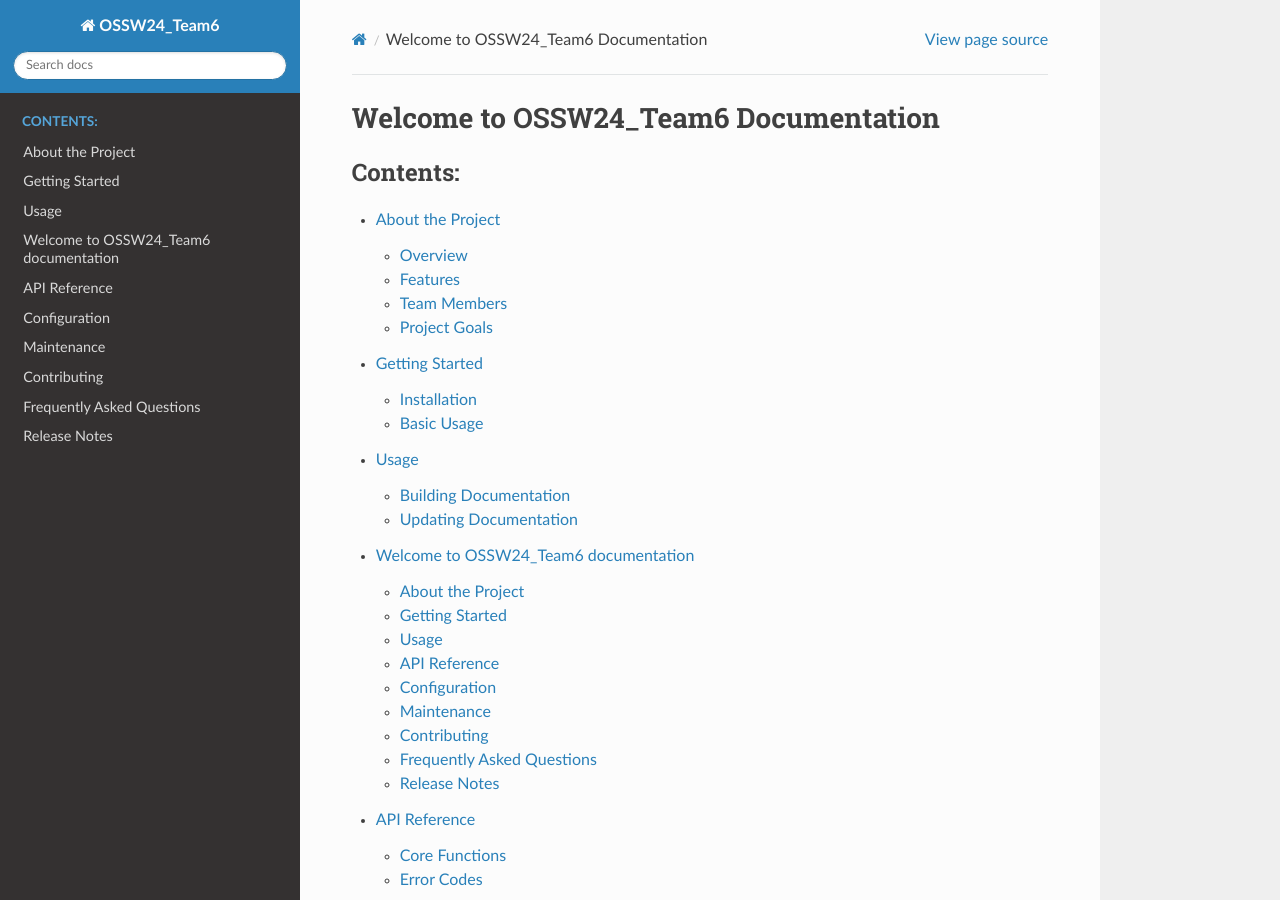
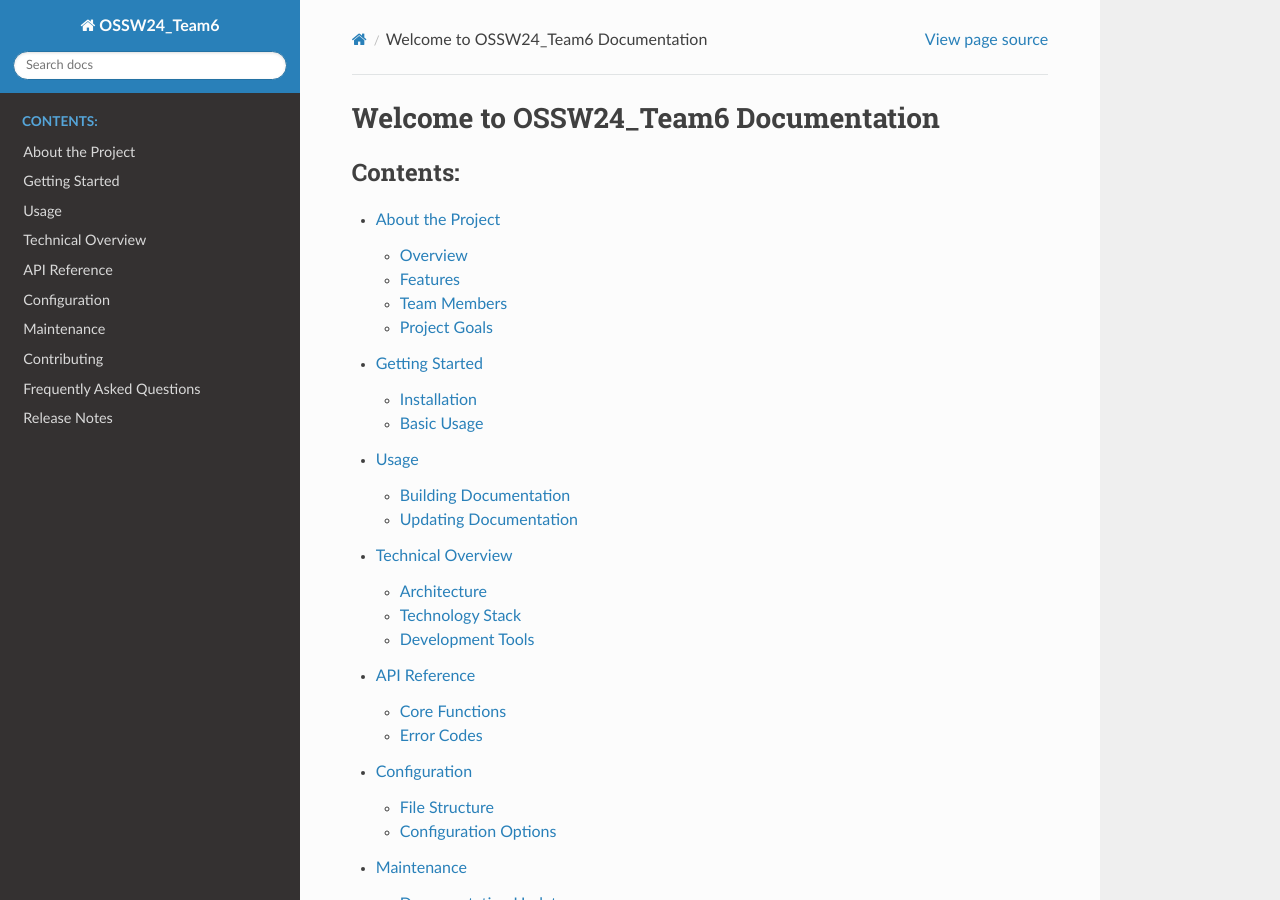
Before and after one commit to yoooousir/ReadTheDocs, a Sphinx documentation site: the page built from docs/source/index.rst, in a window 1280 px wide and 900 px high. Built offline with Sphinx 7.4.7 and the Read the Docs theme 3.1.0, drawn with Linux system fonts in a browser that asks for light colours; pages that are not in the unit, such as notebooks, are missing from menus.

Commit message:
Update technical_overview.rst

```diff
--- a/docs/source/technical_overview.rst
+++ b/docs/source/technical_overview.rst
@@ -1,27 +1,55 @@
-.. OSSW24_Team6 documentation master file, created by
-   sphinx-quickstart on Sat Nov 30 22:45:54 2024.
-   You can adapt this file completely to your liking, but it should at least
-   contain the root `toctree` directive.
+Technical Overview
+================
 
-Welcome to OSSW24_Team6 documentation
-==========================
+Architecture
+-----------
 
-Add your content using ``reStructuredText`` syntax. See the
-`reStructuredText <https://www.sphinx-doc.org/en/master/usage/restructuredtext/index.html>`_
-documentation for details.
+System Components
+^^^^^^^^^^^^^^^
+.. code-block:: text
 
+    +---------------+     +--------------+     +--------------+
+    |  Front-end    |     |   API       |     |   Database   |
+    |  Interface    |<--->|   Layer     |<--->|   Layer      |
+    +---------------+     +--------------+     +--------------+
 
-.. toctree::
-   :maxdepth: 2
-   :caption: Contents:
+Technology Stack
+--------------
 
-   about
-   getting_started
-   usage
-   technical_overview
-   api_reference
-   configuration
-   maintenance
-   contributing
-   faq
-   release_notes
+Frontend
+^^^^^^^
+* HTML5
+* CSS3
+* JavaScript
+* React.js
+
+Backend
+^^^^^^^
+* Python 3.8+
+* FastAPI
+* SQLAlchemy
+
+Database
+^^^^^^^
+* PostgreSQL
+* Redis (caching)
+
+Development Tools
+---------------
+
+Version Control
+^^^^^^^^^^^^^
+* Git
+* GitHub
+
+CI/CD
+^^^^^
+* GitHub Actions
+* Docker
+* Kubernetes
+
+Testing
+^^^^^^
+* PyTest
+* Jest
+* Selenium
```
